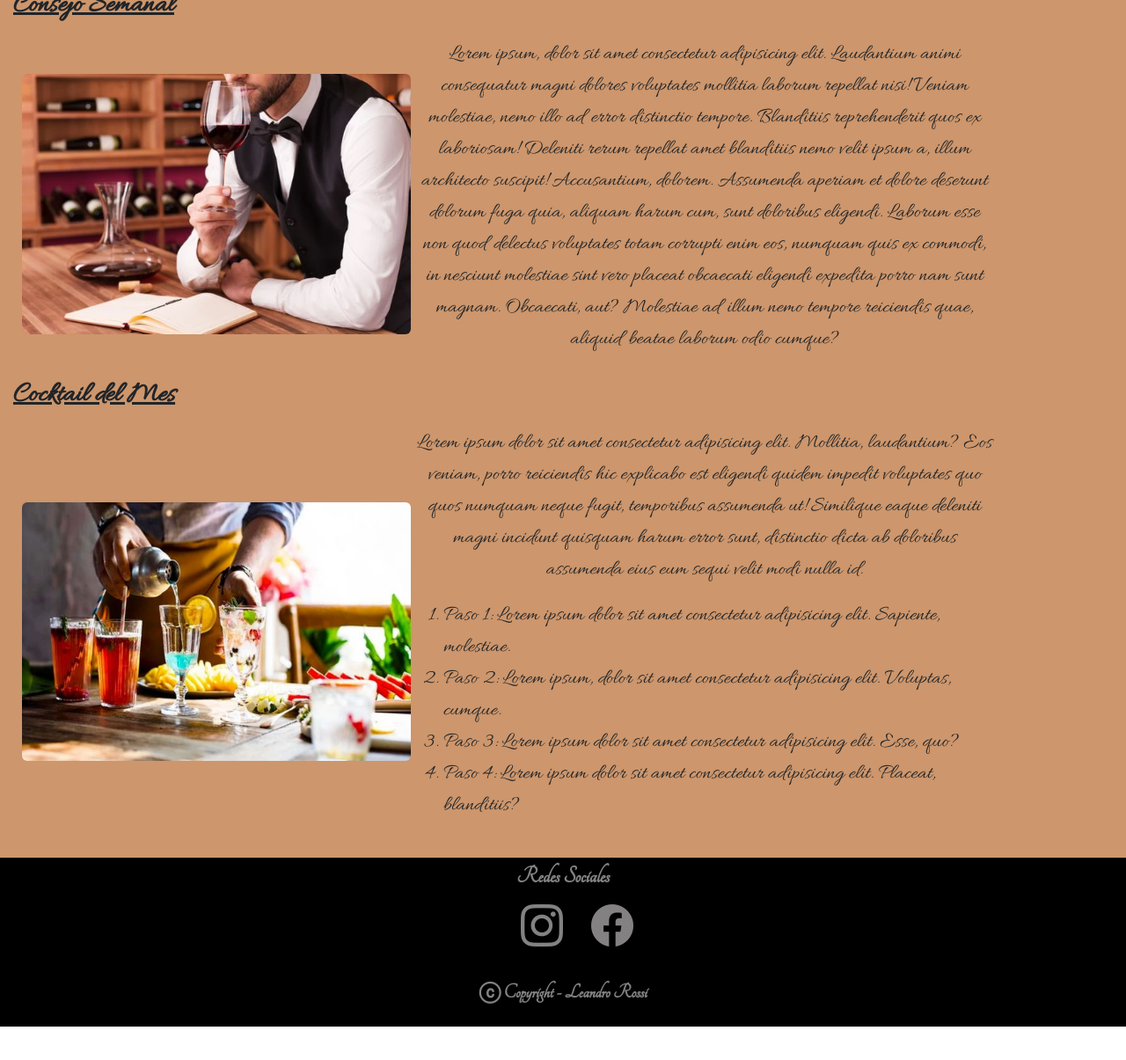
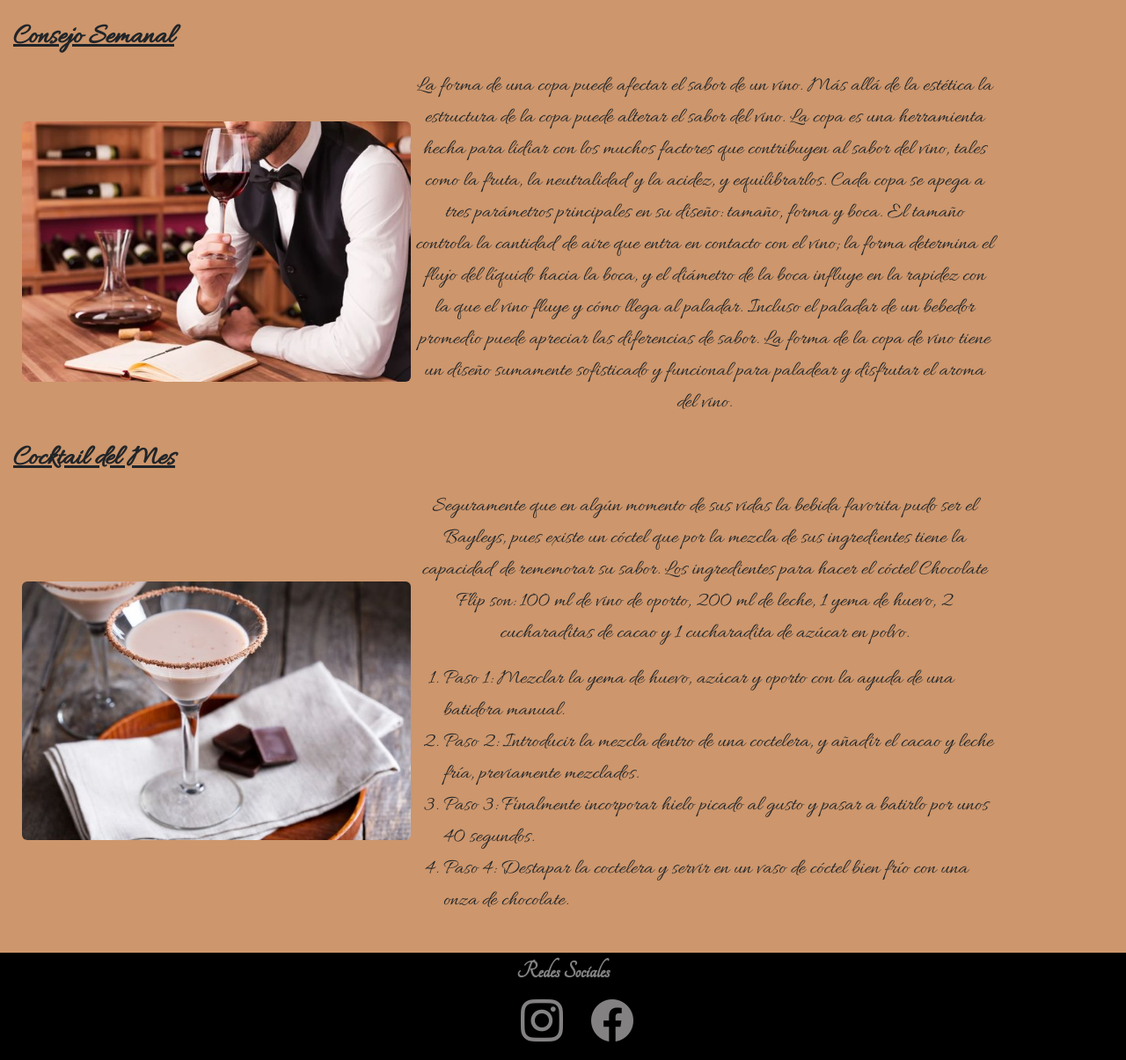
Before and after one commit to leandrofrossi/sommeliers, a website: page paginas/blog.html in a window 1280 px wide. Shown: the part 723-1928 px from the top of the page at 88% size. Before the commit the page ends 1890 px from the top, so only its background shows below. Drawn offline with nearby package versions, Linux system fonts and the light colour scheme.

Commit message:
textos reales pagina blog

```diff
--- a/paginas/blog.html
+++ b/paginas/blog.html
@@ -55,27 +55,28 @@
                 <h3 class= "titulosBlog">Novedad de la Semana</h3>
                 <div class="serviciosPagina__card textoServicios">
                     <img src="../imagenes/novedades.jpg" alt="imagen novedad de la semana" class="serviciosImagenes">
-                    <p>Lorem ipsum, dolor sit amet consectetur adipisicing elit. Laudantium animi consequatur magni dolores voluptates mollitia laborum repellat nisi! Veniam molestiae, nemo illo ad error distinctio tempore. Blanditiis reprehenderit quos ex laboriosam! Deleniti rerum repellat amet blanditiis nemo velit ipsum a, illum architecto suscipit! Accusantium, dolorem. Assumenda aperiam et dolore deserunt dolorum fuga quia, aliquam harum cum, sunt doloribus eligendi. Laborum esse non quod delectus voluptates totam corrupti enim eos, numquam quis ex commodi, in nesciunt molestiae sint vero placeat obcaecati eligendi expedita porro nam sunt magnam. Obcaecati, aut? Molestiae ad illum nemo tempore reiciendis quae, aliquid beatae laborum odio cumque?</p>
+                    <p>Dos vinos argentinos fueron considerados entre los mejores del mundo e incluidos en el Top “100 Best for USD 20 or Less”, y publicados en la edición de julio de la revista norteamericana Wine & Spirits. Los dos ejemplares fueron seleccionados entre un total de fueron unos 11.000 muestras de espumosos, blancos, rosados y tintos de Francia, Italia, Portugal, Italia, Estados Unidos, Australia, Austria, España, Canadá, Grecia, Chile, Georgia, Alemania, Nueva Zelanda, Rumania, Sudáfrica, Hungría, Turquía y Argentina. Además de la calidad, los vinos seleccionados debían cumplir la condición de que su precio no superara los 20 dólares. El primero de ellos es el Piattelli Reserva Malbec 2019 de Cafayate, Salta, puntuado con 93 puntos. El segundo es el Doña Paula Estate Malbec 2020, proveniente Valle de Uco, Mendoza, evaluado con 91 puntos.</p>
                 </div>
             </div>
             <div>
                <h3 class= "titulosBlog">Consejo Semanal</h3>
                 <div class="serviciosPagina__card textoServicios">
                      <img src="../imagenes/consejos.jpg" alt="imagen representando el consejo semanal" class="serviciosImagenes">
-                     <p>Lorem ipsum, dolor sit amet consectetur adipisicing elit. Laudantium animi consequatur magni dolores voluptates mollitia laborum repellat nisi! Veniam molestiae, nemo illo ad error distinctio tempore. Blanditiis reprehenderit quos ex laboriosam! Deleniti rerum repellat amet blanditiis nemo velit ipsum a, illum architecto suscipit! Accusantium, dolorem. Assumenda aperiam et dolore deserunt dolorum fuga quia, aliquam harum cum, sunt doloribus eligendi. Laborum esse non quod delectus voluptates totam corrupti enim eos, numquam quis ex commodi, in nesciunt molestiae sint vero placeat obcaecati eligendi expedita porro nam sunt magnam. Obcaecati, aut? Molestiae ad illum nemo tempore reiciendis quae, aliquid beatae laborum odio cumque?</p>
+                     <p>La forma de una copa puede afectar el sabor de un vino.
+                        Más allá de la estética la estructura de la copa puede alterar el sabor del vino. La copa es una herramienta hecha para lidiar con los muchos factores que contribuyen al sabor del vino, tales como la fruta, la neutralidad y la acidez, y equilibrarlos. Cada copa se apega a tres parámetros principales en su diseño: tamaño, forma y boca. El tamaño controla la cantidad de aire que entra en contacto con el vino; la forma determina el flujo del líquido hacia la boca, y el diámetro de la boca influye en la rapidez con la que el vino fluye y cómo llega al paladar. Incluso el paladar de un bebedor promedio puede apreciar las diferencias de sabor. La forma de la copa de vino tiene un diseño sumamente sofisticado y funcional para paladear y disfrutar el aroma del vino.</p>
                 </div>
             </div>
             <div>
                 <h3 class= "titulosBlog">Cocktail del Mes</h3>
                 <div class="serviciosPagina__card textoServicios">
-                    <img src="../imagenes/tragos.jpg" alt="imagen cocktail del mes" class="serviciosImagenes">
+                    <img src="../imagenes/cocktail.jpg" alt="imagen cocktail del mes" class="serviciosImagenes">
                     <div>
-                        <p>Lorem ipsum dolor sit amet consectetur adipisicing elit. Mollitia, laudantium? Eos veniam, porro reiciendis hic explicabo est eligendi quidem impedit voluptates quo quos numquam neque fugit, temporibus assumenda ut! Similique eaque deleniti magni incidunt quisquam harum error sunt, distinctio dicta ab doloribus assumenda eius eum sequi velit modi nulla id.</p>
+                        <p>Seguramente que en algún momento de sus vidas la bebida favorita pudo ser el Bayleys, pues existe un cóctel que por la mezcla de sus ingredientes tiene la capacidad de rememorar su sabor. Los ingredientes para hacer el cóctel Chocolate Flip son: 100 ml de vino de oporto, 200 ml de leche, 1 yema de huevo, 2 cucharaditas de cacao y 1 cucharadita de azúcar en polvo.</p>
                         <ol class="listaCocktail">
-                            <li>Paso 1: Lorem ipsum dolor sit amet consectetur adipisicing elit. Sapiente, molestiae.</li>
-                            <li>Paso 2: Lorem ipsum, dolor sit amet consectetur adipisicing elit. Voluptas, cumque.</li>
-                            <li>Paso 3: Lorem ipsum dolor sit amet consectetur adipisicing elit. Esse, quo?</li>
-                            <li>Paso 4: Lorem ipsum dolor sit amet consectetur adipisicing elit. Placeat, blanditiis?</li>
+                            <li>Paso 1: Mezclar la yema de huevo, azúcar y oporto con la ayuda de una batidora manual.</li>
+                            <li>Paso 2: Introducir la mezcla dentro de una coctelera, y añadir el cacao y leche fría, previamente mezclados.</li>
+                            <li>Paso 3: Finalmente incorporar hielo picado al gusto y pasar a batirlo por unos 40 segundos.</li>
+                            <li>Paso 4: Destapar la coctelera y servir en un vaso de cóctel bien frío con una onza de chocolate.</li>
                         </ol>
                 </div>
             </div>
```
Also changed, not shown: imagenes/cocktail.jpg (added), imagenes/tragos.jpg (deleted).
